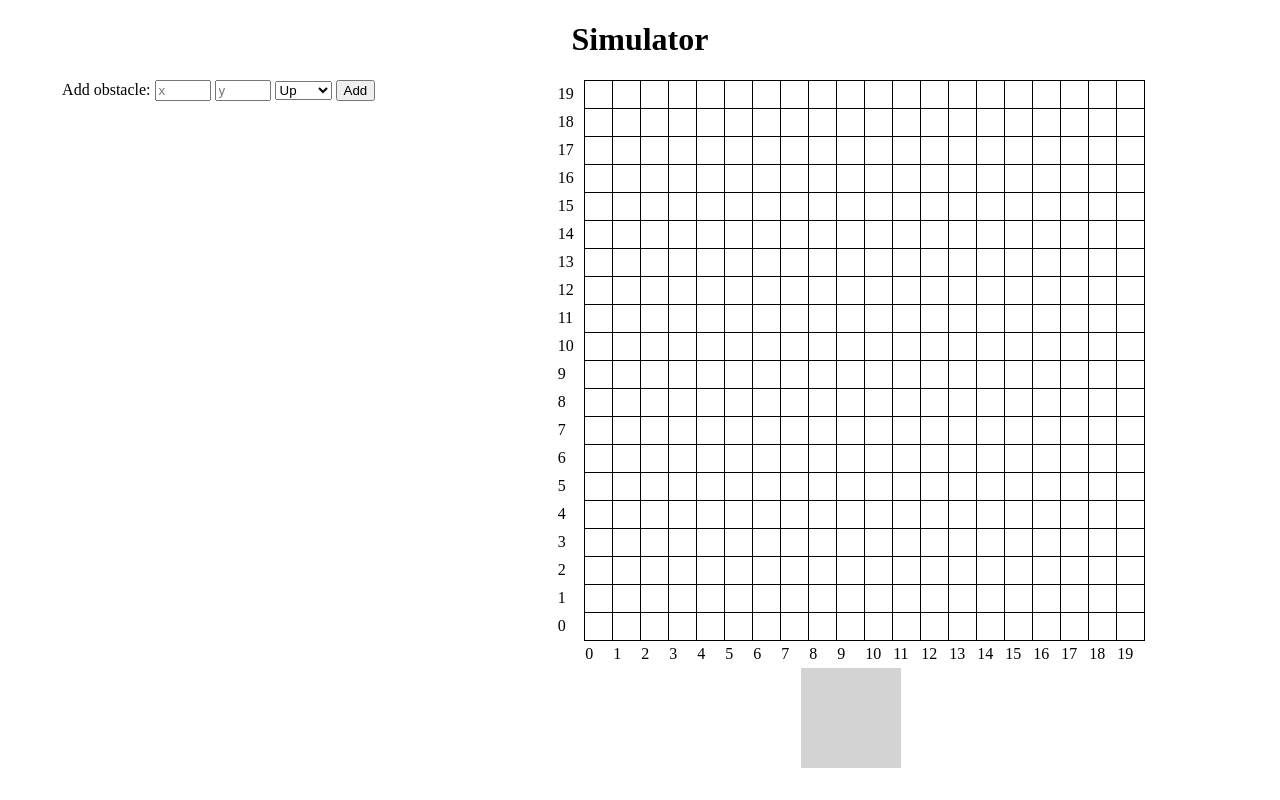
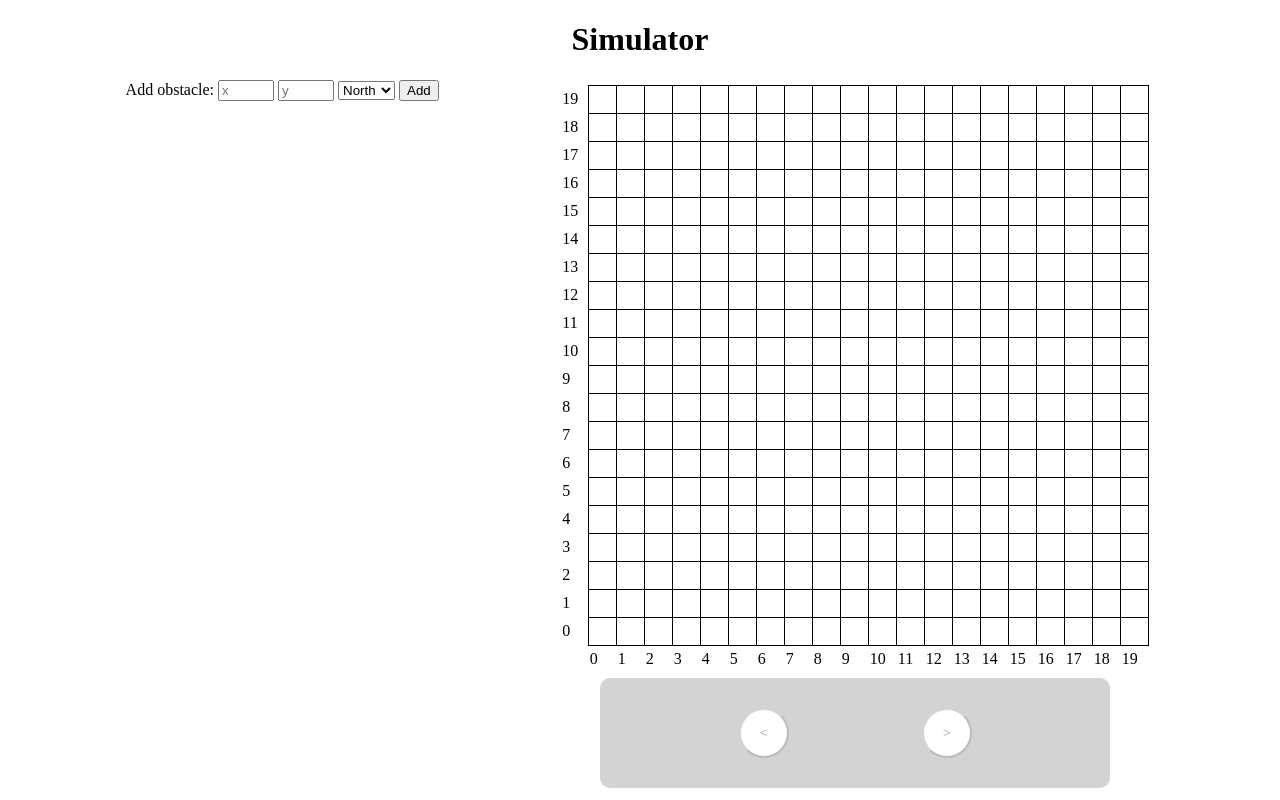
Before and after one commit to Qhoebe/MDP-Group2, a Python web app: template algo/templates/simulator.html in a window 1280 px wide. Run offline with Jinja, Linux system fonts and the light colour scheme; the template is opened without the code that fills it, so the values that code supplies are empty.

Commit message:
Added path buttons

```diff
--- a/algo/templates/simulator.html
+++ b/algo/templates/simulator.html
@@ -3,6 +3,7 @@
 <head>
     <meta charset="UTF-8">
     <meta name="viewport" content="width=device-width, initial-scale=1.0">
+    <link rel="stylesheet" href="https://cdnjs.cloudflare.com/ajax/libs/font-awesome/5.15.4/css/all.min.css">
     <title>Simulator</title>
     <style>
         table {
@@ -17,10 +18,18 @@
         }
 
         .step-box {
-        width: 100px;
+        width: 500px;
         height: 100px;
+        border-radius: 10px;
         background-color: lightgrey;
-    }
+        }
+
+        .btn-round {
+            width: 50px;
+            height: 50px;
+            border-radius:100px;
+            background-color: white;
+        }
     </style>
     <script>
         let obstacles = {{ obstacles | tojson | safe}};
@@ -81,48 +90,80 @@
 </head>
 <body>
     <center><h1>Simulator</h1></center>
-    <div style="display:flex; flex-direction: row;">
-
+    <div style="display:flex; flex-direction: row;justify-content: space-evenly;align-items: flex-start;">
         <!-- Displaying robot and obstacle details -->
-        <div style="display:flex;flex:1; flex-direction: column;align-content: center;">
-            <center>
+        <div style="display:flex;flex-direction: column;">
+            <div>
                 <form action="{{ url_for('add_obstacle') }}" method="post">
                     <label for="obstacle">Add obstacle:</label>
                     <input type="number" id="x" name="x" required min="0" max="19" placeholder="x">
                     <input type="number" id="y" name="y" required min="0" max="19" placeholder="y">
                     <select type="number" id="direction" name="direction" required placeholder="direction">
-                            <option value="0">Up</option>
-                            <option value="2">Right</option>
-                            <option value="4">Down</option>
-                            <option value="6">Left</option>
+                            <option value="0">North</option>
+                            <option value="2">East</option>
+                            <option value="4">South</option>
+                            <option value="6">West</option>
                             <option value="8">Skip</option>
                     </select>
                     <button type="submit">Add</button>
                 </form>
+            </div>
+            <div>
                 {% if obstacles|length > 0 %}
                 <h1>Obstacles:</h1>
-                <div style="flex:5;">
-                    {% for obstacle in obstacles %}
-
-                        <span class="badge">
-                            <div style="display:flex;flex-direction: row; align-items: flex-start;width: 200px;">
-                            <div style="flex:1;">x:{{ obstacle.x }}</div>
-                            <div style="flex:1;">y:{{ obstacle.y }}</div>
-                            <div style="flex:2;">direction:{{ obstacle.d }}</div>
+                {% for obstacle in obstacles %}
+                    <span class="badge">
+                    <div style="display:flex; flex-direction: row;justify-content: space-evenly;align-items: flex-start;
+                                width:250px;border: 1px solid grey;background-color: lightgray; border-radius: 10px; padding:5px">
+                        <div style="width: 40px;">x: {{ obstacle.x }}</div>
+                        <div style="width: 40px;">y: {{ obstacle.y }}</div>
+                        {% if obstacle.d == "0" %}
+                        <div style="width: 120px;">direction: North</div>
+                        {% elif obstacle.d == "2" %}
+                        <div style="width: 120px;">direction: East</div>
+                        {% elif obstacle.d == "4" %}
+                        <div style="width: 120px;">direction: South</div>
+                        {% elif obstacle.d == "6" %}
+                        <div style="width: 120px;">direction: West</div>
+                        {% else %}
+                        <div style="width: 120px;">direction: Skip</div>
+                        {% endif %}
+                        <div>
                             <a href="{{ url_for('delete_obstacle', obstacle_json=(obstacle|tojson)) }}"
-                            style="text-decoration: none; flex:1;">x</a>
+                            style="text-decoration: none;"><i class="fas fa-times cross"></i></a>
                         </div>
-                        </span>
-                    {% endfor %}
-                </div>
+                    </div>
+                    <div style="padding: 5px;"></div>
+                    </span>
+                {% endfor %}
                 {% endif %}
-            </center>
+            </div>
         </div>
         <!-- Displaying Simulator Grids -->
-        <div style="display:flex;flex:2; flex-direction: column;  align-items: center;align-content: center;">
-            <div id="table-container"></div>
+        <div style="display:flex;flex-direction: column;align-items: center;">
+            <div id="table-container" style="padding:5px"></div>
             <!-- Displaying steps -->
-            <div class="step-box" style="background-color: light blue;"
+            <div class="step-box" style="display:flex;align-items: center;padding:5px; justify-content: space-evenly;">
+                {%if path|length > 0 and position > 0 %}
+                    <form action="/prev_step" method="get">
+                        <button class="btn-round" type="submit"><</button>
+                    </form>
+                {% else %}
+                    <form action="/prev_step" method="get">
+                        <button class="btn-round" type="submit" disabled><</button>
+                    </form>
+                {% endif %}
+
+
+                {%if path|length > 0 and position < (path|length - 1) %}
+                    <form action="/next_step" method="get">
+                        <button class="btn-round" type="submit">></button>
+                    </form>
+                {% else %}
+                    <form action="/next_step" method="get">
+                        <button class="btn-round" type="submit" disabled>></button>
+                    </form>
+                {% endif %}
 
             </div>
         </div>
```
Also changed, not shown: algo/main.py (+18 -0 lines).
